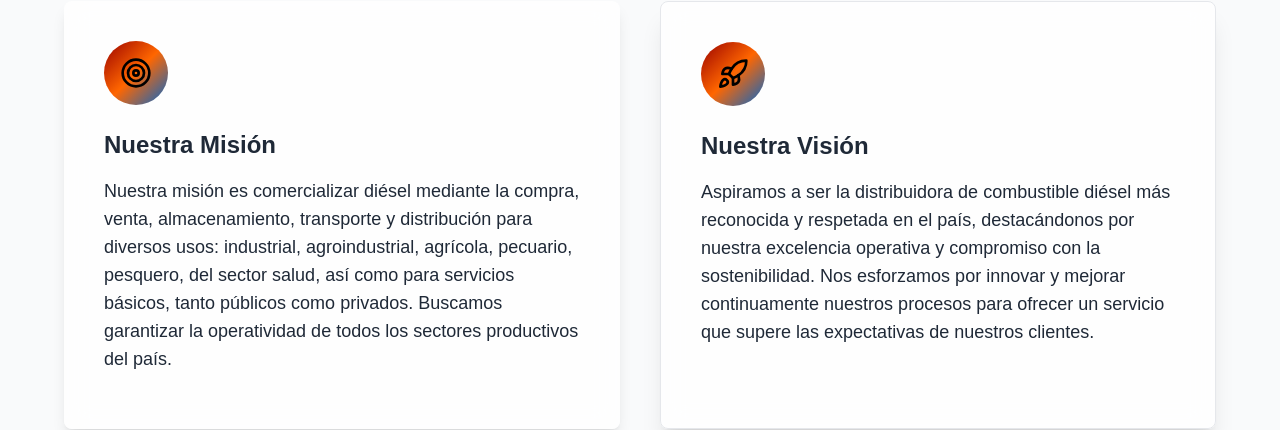
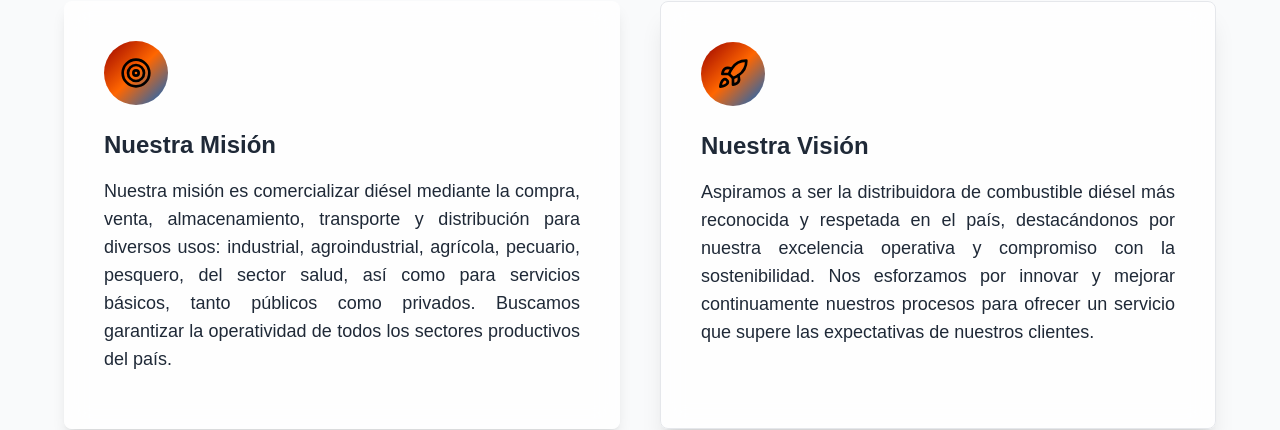
Before and after one commit to Jhonats/casalaromana-demo, a Next.js app: page / in a window 1280 px wide. Shown: the part 1356-1786 px from the top of the page. Built offline with nearby package versions, Linux system fonts and the light colour scheme.

Commit message:
Mission and vision first version done and bug fix in History

```diff
--- a/src/app/components/Home/MissionVision.tsx
+++ b/src/app/components/Home/MissionVision.tsx
@@ -48,7 +48,7 @@
               <h3 className="text-2xl font-bold text-gray-800 mb-4">
                 Nuestra Misión
               </h3>
-              <p className="text-lg text-gray-800 mb-4">
+              <p className="text-lg text-gray-800 mb-4 text-justify">
                 Nuestra misión es comercializar diésel mediante la compra,
                 venta, almacenamiento, transporte y distribución para diversos
                 usos: industrial, agroindustrial, agrícola, pecuario, pesquero,
@@ -71,7 +71,7 @@
               <h3 className="text-2xl font-bold text-gray-800 mb-4">
                 Nuestra Visión
               </h3>
-              <p className="text-lg text-gray-800 mb-4">
+              <p className="text-lg text-gray-800 mb-4 text-justify">
                 Aspiramos a ser la distribuidora de combustible diésel más
                 reconocida y respetada en el país, destacándonos por nuestra
                 excelencia operativa y compromiso con la sostenibilidad. Nos
```
